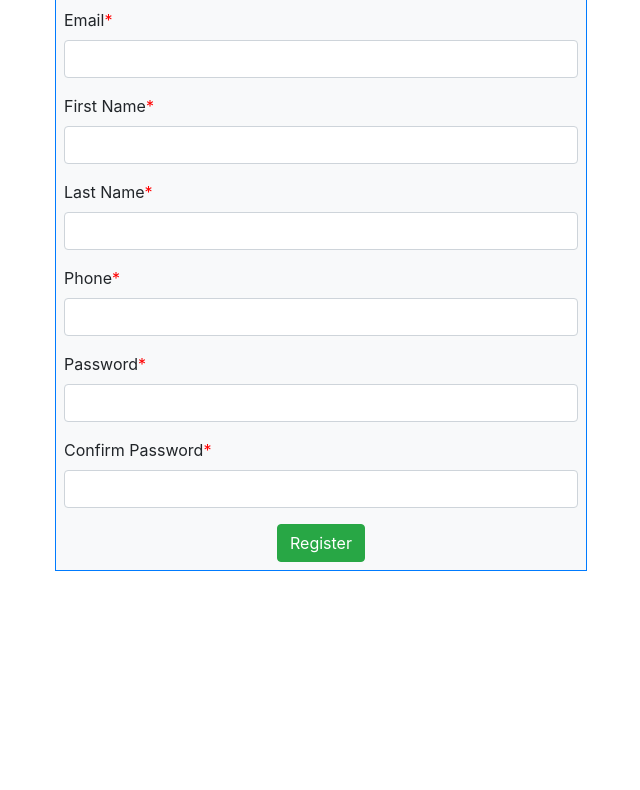
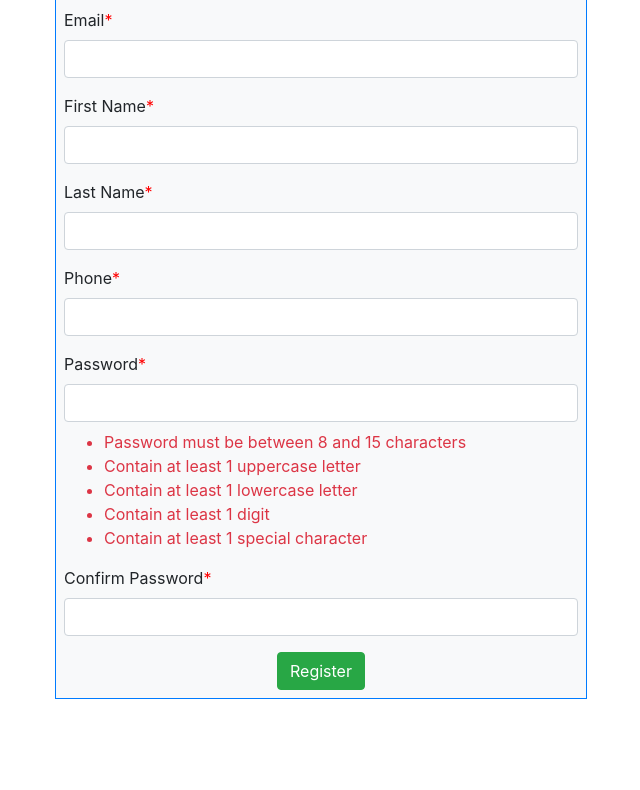
Before and after one commit to saudNA9/csc2031blog, a Flask app: page /registration in a window 1280 px wide. Shown: the part 265-1055 px from the top of the page, without its empty margins (319-959 px from the left). Before the commit the page ends 836 px from the top, so only its background shows below. Run offline with Flask 3, Linux system fonts and the light colour scheme.

Commit message:
Modified the registration.html and forms.py (Practical 8) to make the password requirements appear in bullet points.

```diff
--- a/accounts/forms.py
+++ b/accounts/forms.py
@@ -2,7 +2,6 @@ from flask_wtf import FlaskForm
 from wtforms import StringField, PasswordField, SubmitField
 from wtforms.validators import DataRequired, EqualTo, ValidationError
 import re
-
 
 # Custom password validator to enforce password strength rules
 def strong_password(form, field):
@@ -22,7 +21,6 @@ def strong_password(form, field):
     if errors:
         raise ValidationError(', '.join(errors))
 
-
 class RegistrationForm(FlaskForm):
     email = StringField('Email', validators=[DataRequired()])
     firstname = StringField('First Name', validators=[DataRequired()])
@@ -37,7 +35,6 @@ class RegistrationForm(FlaskForm):
                                                  EqualTo('password', message='Both password fields must be equal!')])
     submit = SubmitField('Register')
 
-
 class LoginForm(FlaskForm):
     email = StringField('Email', validators=[DataRequired()])
     password = PasswordField('Password', validators=[DataRequired()])
--- a/templates/accounts/registration.html
+++ b/templates/accounts/registration.html
@@ -63,10 +63,17 @@
                                 {% endfor %}
                             </div>
 
-                            <!-- Password Field with Error Handling -->
+                            <!-- Password Field with Live Feedback -->
                             <div class="form-group">
                                 {{ form.password.label }}<span style="color: red">*</span>
-                                {{ form.password(class="form-control") }}
+                                {{ form.password(class="form-control", id="password", oninput="checkPasswordStrength()") }}
+                                <ul id="password-requirements" class="mt-2">
+                                    <li id="length-requirement" class="text-danger">Password must be between 8 and 15 characters</li>
+                                    <li id="uppercase-requirement" class="text-danger">Contain at least 1 uppercase letter</li>
+                                    <li id="lowercase-requirement" class="text-danger">Contain at least 1 lowercase letter</li>
+                                    <li id="digit-requirement" class="text-danger">Contain at least 1 digit</li>
+                                    <li id="specialchar-requirement" class="text-danger">Contain at least 1 special character</li>
+                                </ul>
                                 {% for error in form.password.errors %}
                                     <small class="text-danger">{{ error }}</small>
                                 {% endfor %}
@@ -94,4 +101,61 @@
         </div>
 
     </div>
+
+    <!-- JavaScript for Password Strength Feedback -->
+    <script>
+        function checkPasswordStrength() {
+            const password = document.getElementById("password").value;
+            const lengthRequirement = document.getElementById("length-requirement");
+            const upperCaseRequirement = document.getElementById("uppercase-requirement");
+            const lowerCaseRequirement = document.getElementById("lowercase-requirement");
+            const digitRequirement = document.getElementById("digit-requirement");
+            const specialCharRequirement = document.getElementById("specialchar-requirement");
+
+            // Password length between 8 and 15 characters
+            if (password.length >= 8 && password.length <= 15) {
+                lengthRequirement.classList.add("text-success");
+                lengthRequirement.classList.remove("text-danger");
+            } else {
+                lengthRequirement.classList.add("text-danger");
+                lengthRequirement.classList.remove("text-success");
+            }
+
+            // Check for uppercase letter
+            if (/[A-Z]/.test(password)) {
+                upperCaseRequirement.classList.add("text-success");
+                upperCaseRequirement.classList.remove("text-danger");
+            } else {
+                upperCaseRequirement.classList.add("text-danger");
+                upperCaseRequirement.classList.remove("text-success");
+            }
+
+            // Check for lowercase letter
+            if (/[a-z]/.test(password)) {
+                lowerCaseRequirement.classList.add("text-success");
+                lowerCaseRequirement.classList.remove("text-danger");
+            } else {
+                lowerCaseRequirement.classList.add("text-danger");
+                lowerCaseRequirement.classList.remove("text-success");
+            }
+
+            // Check for digits
+            if (/\d/.test(password)) {
+                digitRequirement.classList.add("text-success");
+                digitRequirement.classList.remove("text-danger");
+            } else {
+                digitRequirement.classList.add("text-danger");
+                digitRequirement.classList.remove("text-success");
+            }
+
+            // Check for special character
+            if (/[^\w\s]/.test(password)) {
+                specialCharRequirement.classList.add("text-success");
+                specialCharRequirement.classList.remove("text-danger");
+            } else {
+                specialCharRequirement.classList.add("text-danger");
+                specialCharRequirement.classList.remove("text-success");
+            }
+        }
+    </script>
 {% endblock %}
```
Also changed, not shown: instance/csc2031blog.db.
